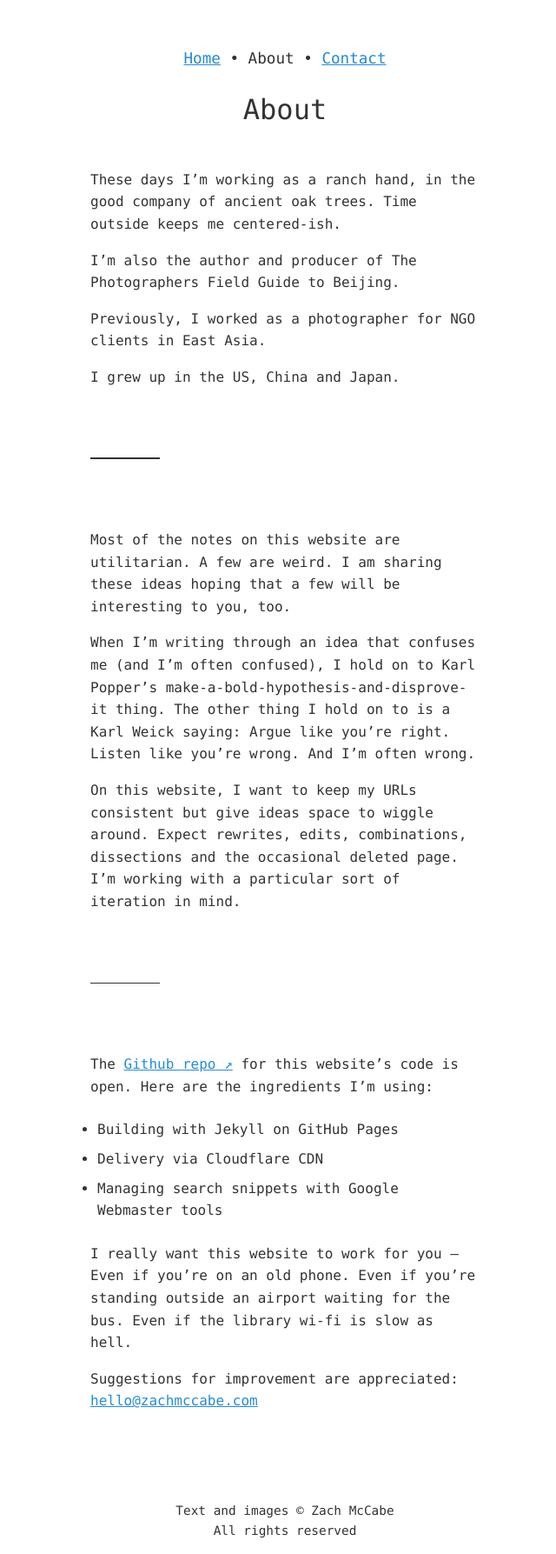
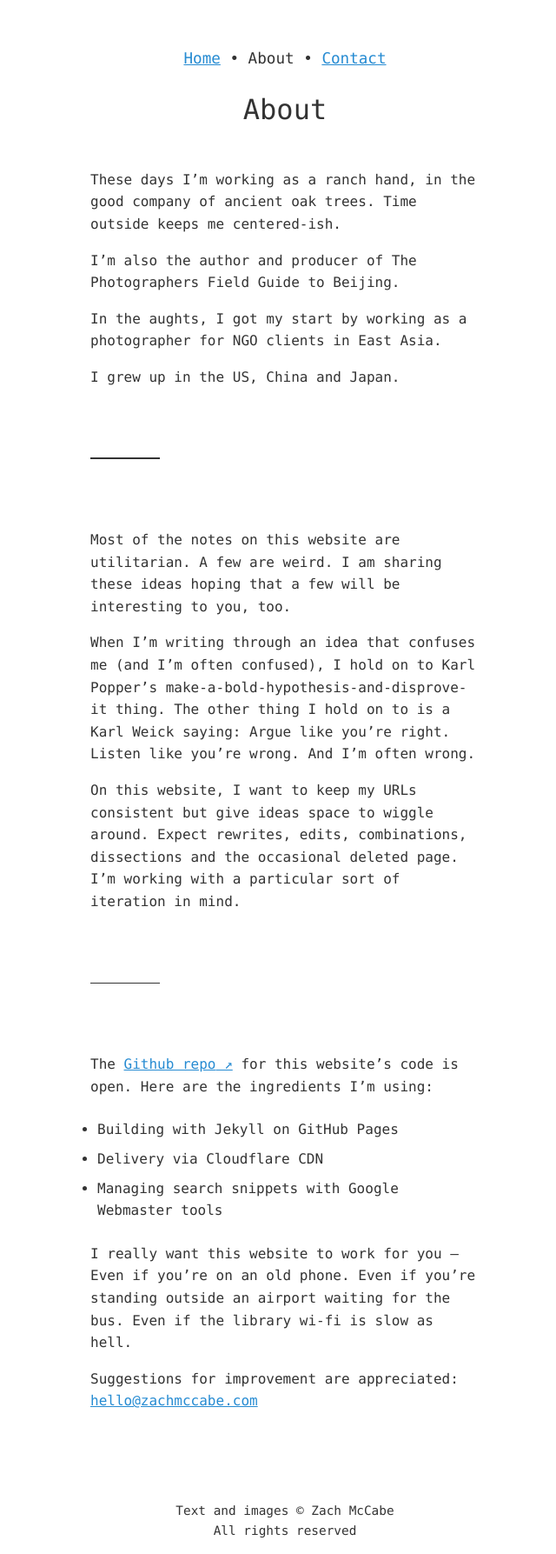
Before and after one commit to zachmccabe/zachmccabe.github.io, a Jekyll site: the page built from about.md, in a window 1280 px wide. Shown: the whole page at 87% size, without its empty margins (312-952 px from the left). Built offline with Jekyll 4.4.1, drawn with Linux system fonts in a browser that asks for light colours.

Commit message:
Update about.md
Copy tweaks for clarity.

```diff
--- a/about.md
+++ b/about.md
@@ -12,7 +12,7 @@ These days I'm working as a ranch hand, in the good company of ancient oak trees
 
 I'm also the author and producer of The Photographers Field Guide to Beijing.
 
-Previously, I worked as a photographer for NGO clients in East Asia.
+In the aughts, I got my start by working as a photographer for NGO clients in East Asia.
 
 I grew up in the US, China and Japan.
 
```
